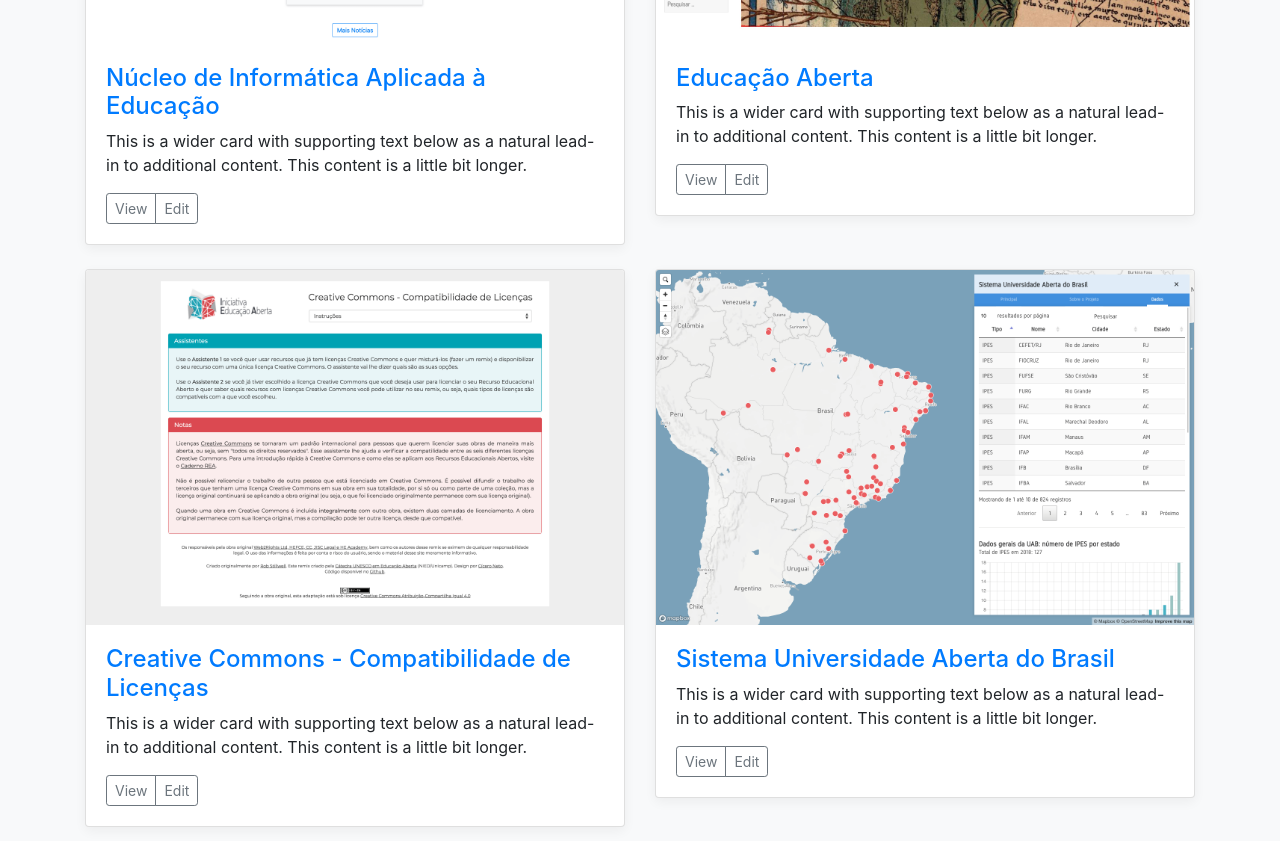
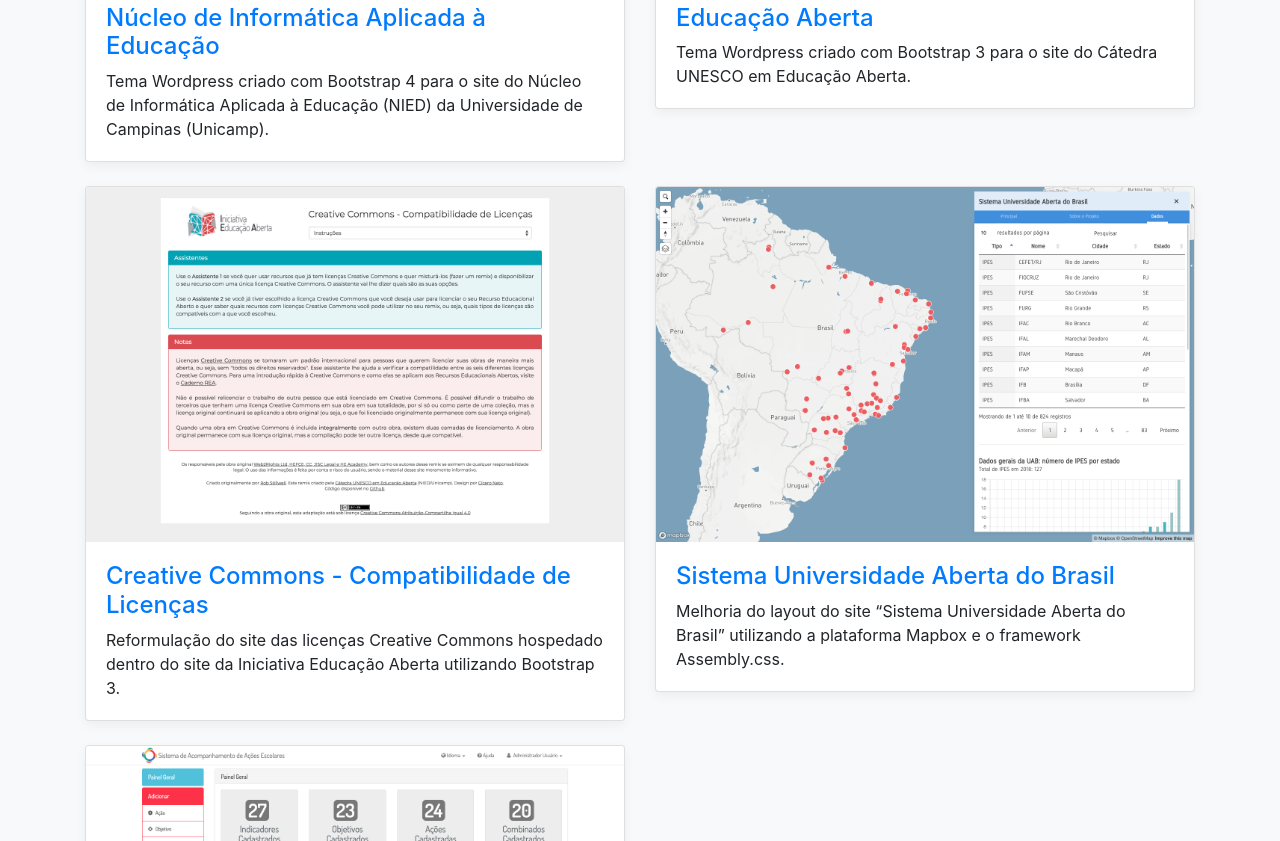
Before and after one commit to greevin/greevin.github.io, a plain HTML site: page index.html in a window 1280 px wide. Shown: the part 939-1780 px from the top of the page. Drawn offline with nearby package versions, Linux system fonts and the light colour scheme.

Commit message:
Adicionado a descrição dos projetos

```diff
--- a/index.html
+++ b/index.html
@@ -45,7 +45,7 @@
       <section class="jumbotron text-center">
         <div class="container">
           <h1 class="jumbotron-heading">Olá, eu sou o Cícero!</h1>
-          <p class="lead text-muted">Something short and leading about the collection below—its contents, the creator, etc. Make it short and sweet, but not too short so folks don't simply skip over it entirely.</p>
+          <p class="lead text-muted">Em construção</p>
           <p>
             <a href="https://github.com/greevin" class="btn btn-secondary my-2" target="_blank"><i class="fab fa-github fa-lg"></i> GitHub</a>
             <a href="https://www.linkedin.com/in/cicero-neto" class="btn btn-primary my-2" target="_blank"><i class="fab fa-linkedin fa-lg"></i> LinkedIn</a>
@@ -65,13 +65,7 @@
                 <img class="card-img-top" src="assets/img/nied.png" alt="Núcleo de Informática Aplicada à Educação">
                 <div class="card-body">
                   <h4>Núcleo de Informática Aplicada à Educação</a></h4>
-                  <p class="card-text">This is a wider card with supporting text below as a natural lead-in to additional content. This content is a little bit longer.</p>
-                  <div class="d-flex justify-content-between align-items-center">
-                    <div class="btn-group">
-                      <button type="button" class="btn btn-sm btn-outline-secondary">View</button>
-                      <button type="button" class="btn btn-sm btn-outline-secondary">Edit</button>
-                    </div>
-                  </div>
+                  <p class="card-text">Tema Wordpress criado com Bootstrap 4 para o site do Núcleo de Informática Aplicada à Educação (NIED) da Universidade de Campinas (Unicamp).</p>
                 </div>
               </div>
             </div>
@@ -81,13 +75,7 @@
                 <img class="card-img-top" src="assets/img/educacaoaberta.png" alt="Educação Aberta">
                 <div class="card-body">
                   <h4>Educação Aberta</a></h4>
-                  <p class="card-text">This is a wider card with supporting text below as a natural lead-in to additional content. This content is a little bit longer.</p>
-                  <div class="d-flex justify-content-between align-items-center">
-                    <div class="btn-group">
-                      <button type="button" class="btn btn-sm btn-outline-secondary">View</button>
-                      <button type="button" class="btn btn-sm btn-outline-secondary">Edit</button>
-                    </div>
-                  </div>
+                  <p class="card-text">Tema Wordpress criado com Bootstrap 3 para o site do Cátedra UNESCO em Educação Aberta.</p>
                 </div>
               </div>
             </div>
@@ -97,13 +85,7 @@
                 <img class="card-img-top" src="assets/img/aberta.png" alt="Creative Commons - Compatibilidade de Licenças">
                 <div class="card-body">
                   <h4>Creative Commons - Compatibilidade de Licenças</a></h4>
-                  <p class="card-text">This is a wider card with supporting text below as a natural lead-in to additional content. This content is a little bit longer.</p>
-                  <div class="d-flex justify-content-between align-items-center">
-                    <div class="btn-group">
-                      <button type="button" class="btn btn-sm btn-outline-secondary">View</button>
-                      <button type="button" class="btn btn-sm btn-outline-secondary">Edit</button>
-                    </div>
-                  </div>
+                  <p class="card-text">Reformulação do site das licenças Creative Commons hospedado dentro do site da Iniciativa Educação Aberta utilizando Bootstrap 3.</p>
                 </div>
               </div>
             </div>
@@ -114,13 +96,7 @@
                 <img class="card-img-top" src="assets/img/uab.png" alt="Sistema Universidade Aberta do Brasil">
                 <div class="card-body">
                   <h4>Sistema Universidade Aberta do Brasil</a></h4>
-                  <p class="card-text">This is a wider card with supporting text below as a natural lead-in to additional content. This content is a little bit longer.</p>
-                  <div class="d-flex justify-content-between align-items-center">
-                    <div class="btn-group">
-                      <button type="button" class="btn btn-sm btn-outline-secondary">View</button>
-                      <button type="button" class="btn btn-sm btn-outline-secondary">Edit</button>
-                    </div>
-                  </div>
+                  <p class="card-text">Melhoria do layout do site “Sistema Universidade Aberta do Brasil” utilizando a plataforma Mapbox e o framework Assembly.css.</p>
                 </div>
               </div>
             </div>
@@ -130,13 +106,7 @@
                 <img class="card-img-top" src="assets/img/ceap.png" alt="Sistema de Acompanhamento de Ações Escolares">
                 <div class="card-body">
                   <h4>Sistema de Acompanhamento de Ações Escolares</a></h4>
-                  <p class="card-text">This is a wider card with supporting text below as a natural lead-in to additional content. This content is a little bit longer.</p>
-                  <div class="d-flex justify-content-between align-items-center">
-                    <div class="btn-group">
-                      <button type="button" class="btn btn-sm btn-outline-secondary">View</button>
-                      <button type="button" class="btn btn-sm btn-outline-secondary">Edit</button>
-                    </div>
-                  </div>
+                  <p class="card-text">Desenvolvimento do front-end do sistema de gerenciamento de atividades escolares utilizando framework Vue.js/JavaScript e Bootstrap 3. Auxílio no desenvolvimento do back-end da ferramenta utilizando framework Laravel/PHP.</p>
                 </div>
               </div>
             </div>
```
